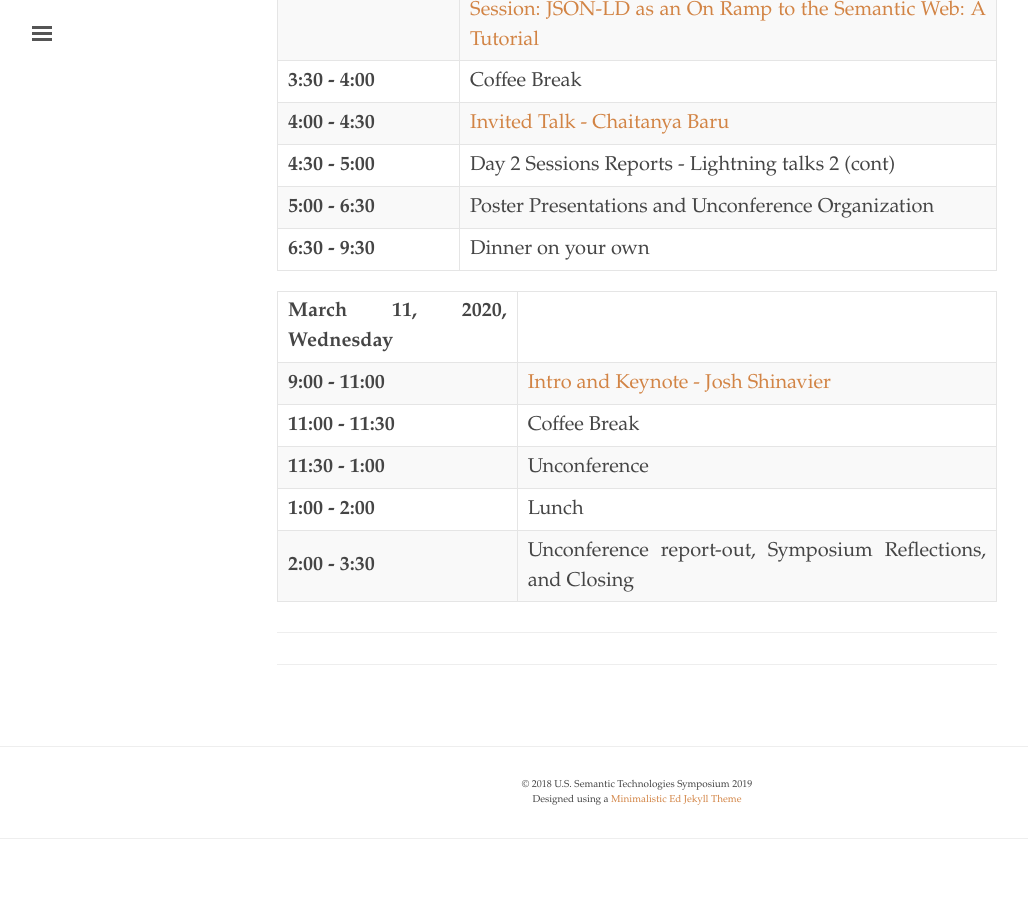
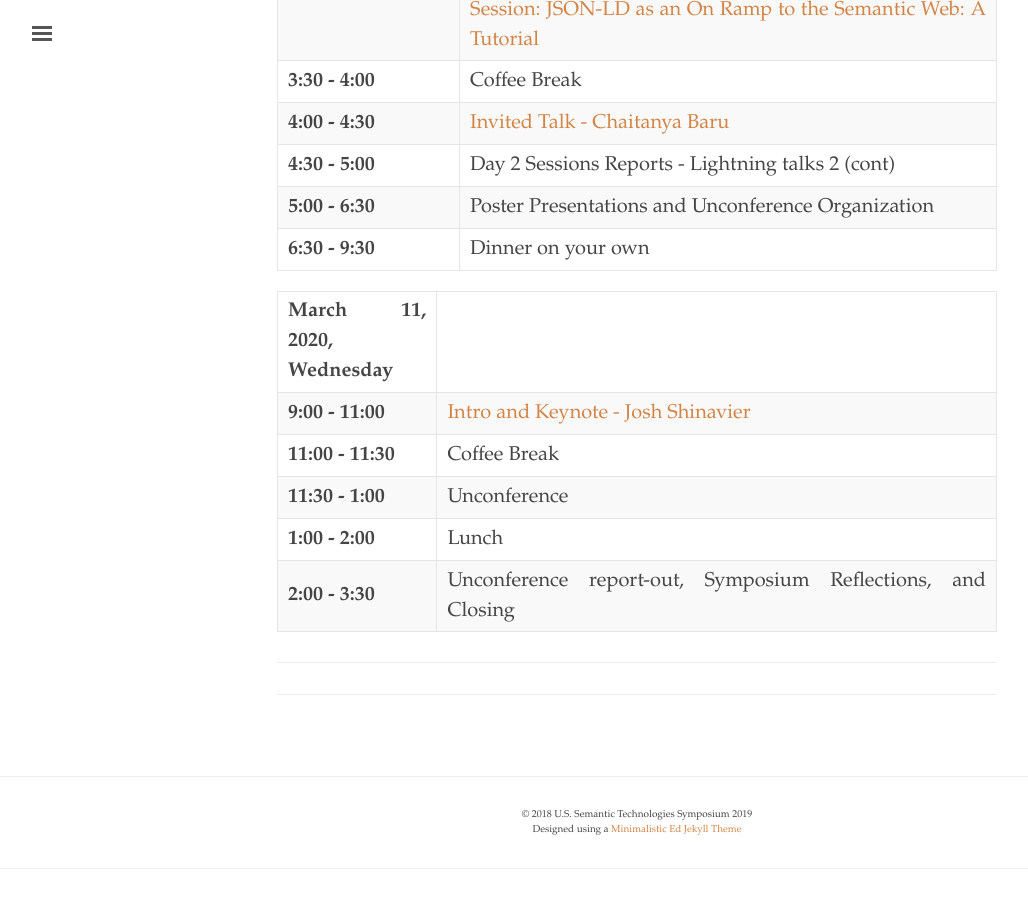
Before and after one commit to us2ts/us2ts.github.io, a Jekyll site: the page built from pages/invited-talk-baru.md, in a window 1280 px wide and 900 px high, scrolled down 1495 px. Shown: the whole window, without its empty margins (3-1031 px from the left). Built offline with Jekyll 4.4.1, drawn with Linux system fonts in a browser that asks for light colours; comment, search, counter and statistics services are not loaded; before the commit the page ends 2365 px from its top, so only the background shows below that.

```diff
--- a/pages/invited-talk-baru.md
+++ b/pages/invited-talk-baru.md
@@ -43,7 +43,7 @@ order: 4
 | **5:00 - 6:30**  | Poster Presentations and Unconference Organization |
 | **6:30 - 9:30**  | Dinner on your own |
 
-| **March 11, 2020, Wednesday** |  |
+| **March 11, 2020, <br/> Wednesday** |  |
 | ------------- | ------------- |
 | **9:00 - 11:00**  | [Intro and Keynote - Josh Shinavier](https://us2ts.org/keynote-joshua-shinavier)  |
 | **11:00 - 11:30**  | Coffee Break  |
```
